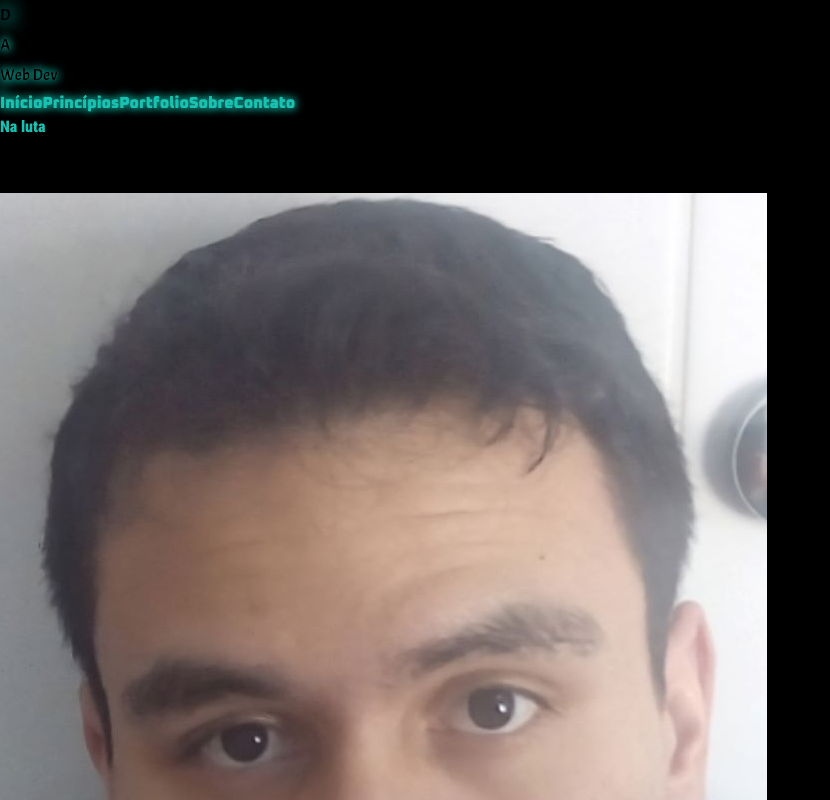
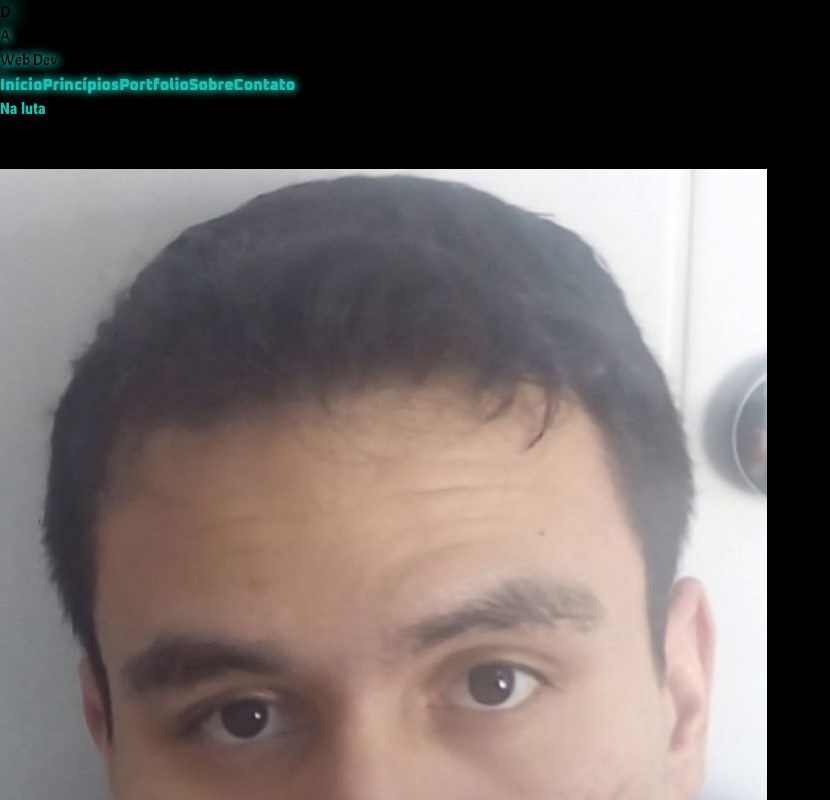
Before and after one commit to Dian-New-Dev/port-folio, a React (Vite) app: page / in a window 1280 px wide. Shown: the top 800 px of the page, without its empty margins (0-830 px from the left). Built offline with nearby package versions, Linux system fonts and the light colour scheme.

Commit message:
corrigido problema de line-height excessivo no logo

```diff
--- a/src/components/Hero.tsx
+++ b/src/components/Hero.tsx
@@ -12,7 +12,7 @@ const Hero: React.FC = () => {
 
                     <div className="border border-[#1ac1b1]/50 w-[15%]"></div>
 
-                    <p className="text-center sm:text-left">Bem-vindo ao meu portfolio. Lhe
+                    <p className="leading-7 text-center sm:text-left">Bem-vindo ao meu portfolio. Lhe
                         apresento em alguns minutos um panorama de meus projetos,
                         um pouco sobre mim e meus dados de contato.
                     </p>
--- a/src/components/Logo.tsx
+++ b/src/components/Logo.tsx
@@ -10,7 +10,7 @@ const Logo: React.FC = () => {
                     </div>
                     <div className='flex flex-col w-full '>
                         <div className='h-20 '>
-                        <p className='acme-regular neon text-[100px] mt-[-33px]'>A</p>
+                        <p className='acme-regular  neon text-[100px] mt-[-33px]'>A</p>
                         </div>
                         <div className=''>
                             <p className='acme-regular neon pl-2'>Web Dev</p>
--- a/src/components/Sobre.tsx
+++ b/src/components/Sobre.tsx
@@ -28,10 +28,10 @@ const Sobre: React.FC = () => {
 
                     <div className="border border-[#1ac1b1]/50 w-[15%]"></div>
                     <div className="flex flex-col gap-1">
-                        <p className="text-center">
+                        <p className="leading-7 text-center">
                             Ex-docente universitário em Ciência Política, doutor em Ciência Política pela UFRGS.
                         </p>
-                        <p className="text-center">
+                        <p className="leading-7 text-center">
                             Problemas de saúde me forçaram a abandonar o mundo acadêmico, desafio que abraço como oportunidade de buscar uma transição de carreira, rumo ao desenvolvimento web.
                         </p>
                     </div>
@@ -40,21 +40,21 @@ const Sobre: React.FC = () => {
                         <div className="flex flex-col gap-1">
                             <button onClick={() => renderizarPrincipio(1)} className="neon-sobre font-normal text-[#1ac1b1]">Diferencial</button>
                             <div className={`${mostrar === 1 ? 'block' : 'hidden'}`}>
-                                <p className="pl-4 italic text-center">Maturidade e capazidade de pesquisa e aprendizado autodidata contínuos advindos do mundo acadêmico.</p>
+                                <p className="leading-7 pl-4 italic text-center">Maturidade e capazidade de pesquisa e aprendizado autodidata contínuos advindos do mundo acadêmico.</p>
                             </div>
                         </div>
 
                         <div className="flex flex-col gap-1">
                             <button onClick={() => renderizarPrincipio(2)} className="neon-sobre font-normal text-[#1ac1b1]">Modus Operandi</button>
                             <div className={`${mostrar === 2 ? 'block' : 'hidden'}`}>
-                                <p className="pl-4 italic text-center">Aliar aprendizado teórico (estudos de documentaçao, práticas tutoriais) com experiência prática (99Freelas, serviços autônomos locais) como preparo para uma vaga junior.</p>
+                                <p className="leading-7 pl-4 italic text-center">Aliar aprendizado teórico (estudos de documentaçao, práticas tutoriais) com experiência prática (99Freelas, serviços autônomos locais) como preparo para uma vaga junior.</p>
                             </div>
                         </div>
 
                         <div className="flex flex-col gap-1">
                             <button onClick={() => renderizarPrincipio(3)} className="neon-sobre font-normal text-[#1ac1b1]">Lema</button>
                             <div className={`${mostrar === 3 ? 'block' : 'hidden'}`}>
-                                <p className="pl-4 italic text-center">Sintaxe se aprende em dias, lógica se absorve em meses, pensamento crítico e resolutivo se desenvolve continuamente e humildade para aprender se cultiva todos os dias.</p>
+                                <p className="leading-7 pl-4 italic text-center">Sintaxe se aprende em dias, lógica se absorve em meses, pensamento crítico e resolutivo se desenvolve continuamente e humildade para aprender se cultiva todos os dias.</p>
                             </div>
                         </div>
                     </div>
--- a/src/index.css
+++ b/src/index.css
@@ -7,10 +7,6 @@
     box-sizing: border-box;
     /* border: 1px solid yellow; */
 
-}
-
-p {
-    line-height: 30px;
 }
 
 html {
```
